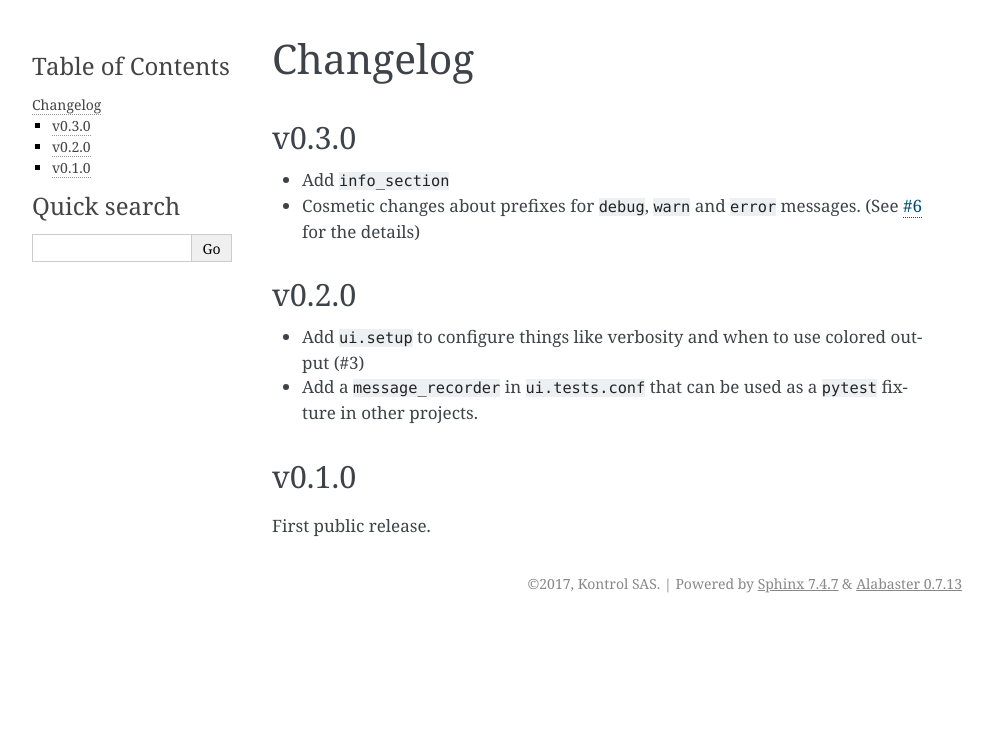
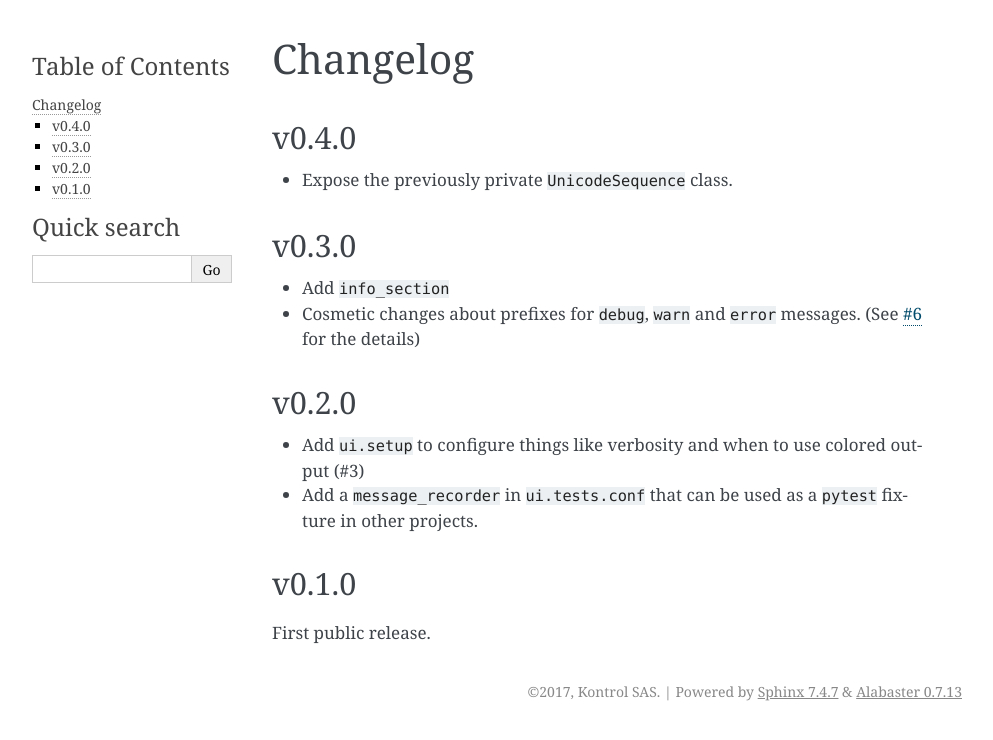
Before and after one commit to your-tools/python-cli-ui, a Sphinx documentation site: the page built from docs/changelog.rst, in a window 1280 px wide. Shown: the top 740 px of the page, without its empty margins (148-1141 px from the left). Built offline with Sphinx 7.4.7, drawn with Linux system fonts in a browser that asks for light colours.

Commit message:
Update Changelog

```diff
--- a/docs/changelog.rst
+++ b/docs/changelog.rst
@@ -1,5 +1,10 @@
 Changelog
 ==========
+
+v0.4.0
+------
+
+* Expose the previously private ``UnicodeSequence`` class.
 
 v0.3.0
 ------
```
